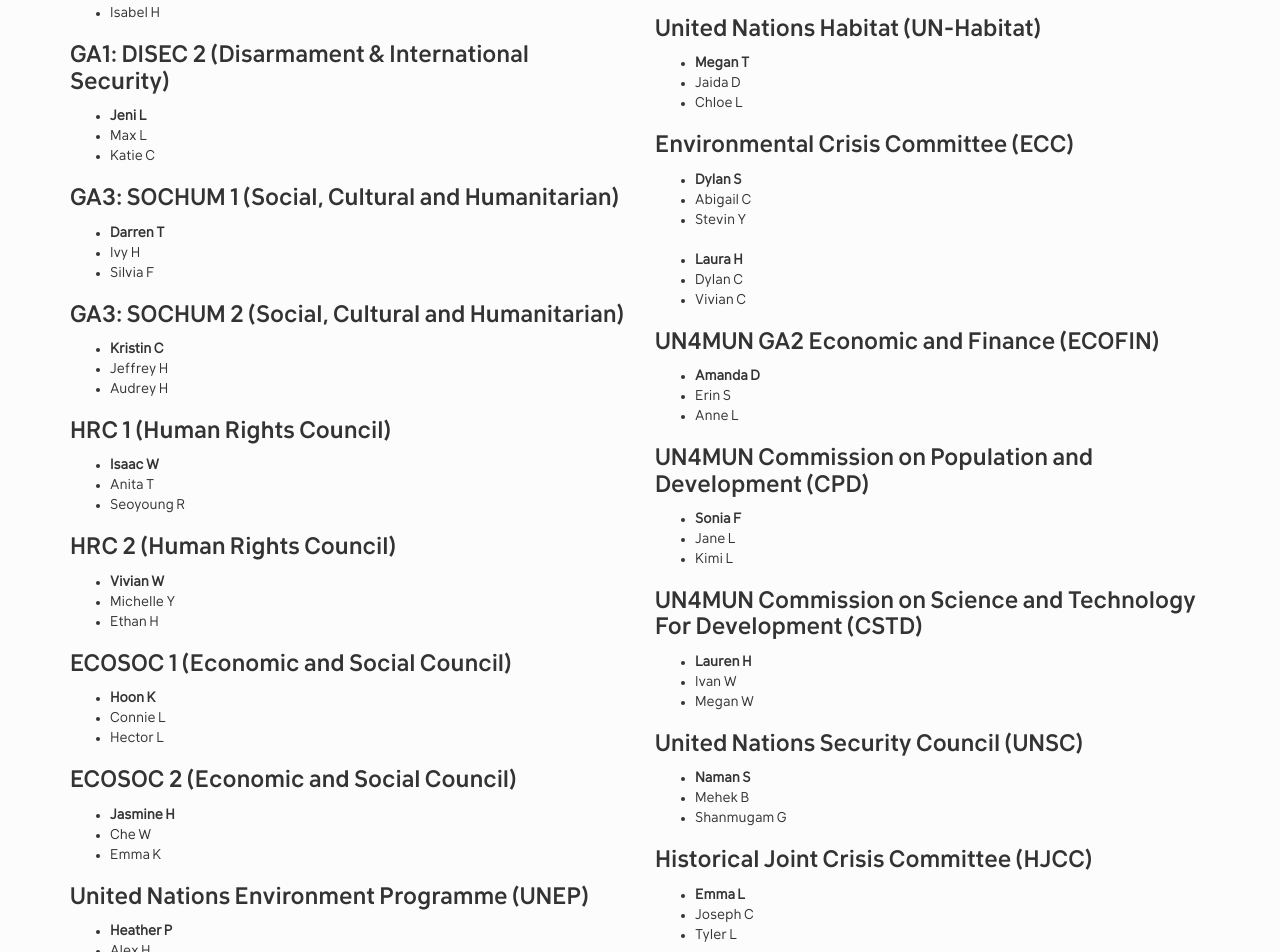
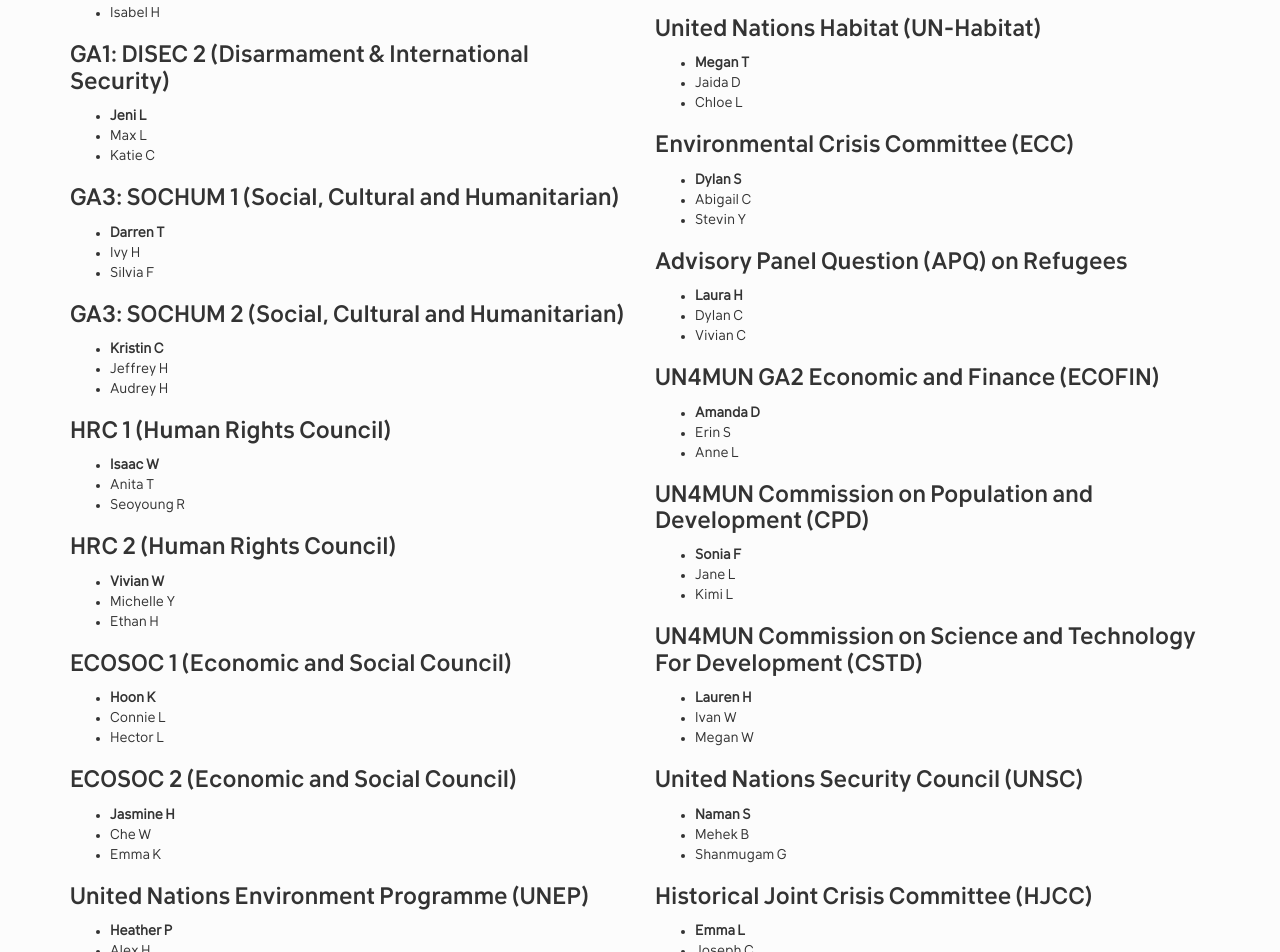
Before and after one commit to alexandernext/tasmun, a Jekyll site: the page built from officers.html, in a window 1280 px wide. Shown: the part 510-1462 px from the top of the page. Built offline with Jekyll 4.4.1, drawn with Linux system fonts in a browser that asks for light colours; some web fonts are replaced.

Commit message:
Update officers.html

```diff
--- a/officers.html
+++ b/officers.html
@@ -124,7 +124,7 @@
     </ul>
   </div>
   <div class="item">
-    <h3 class="item-title"></h3>
+    <h3 class="item-title">Advisory Panel Question (APQ) on Refugees</h3>
     <ul>
       <li>Laura H</li>
       <li>Dylan C</li>
```
